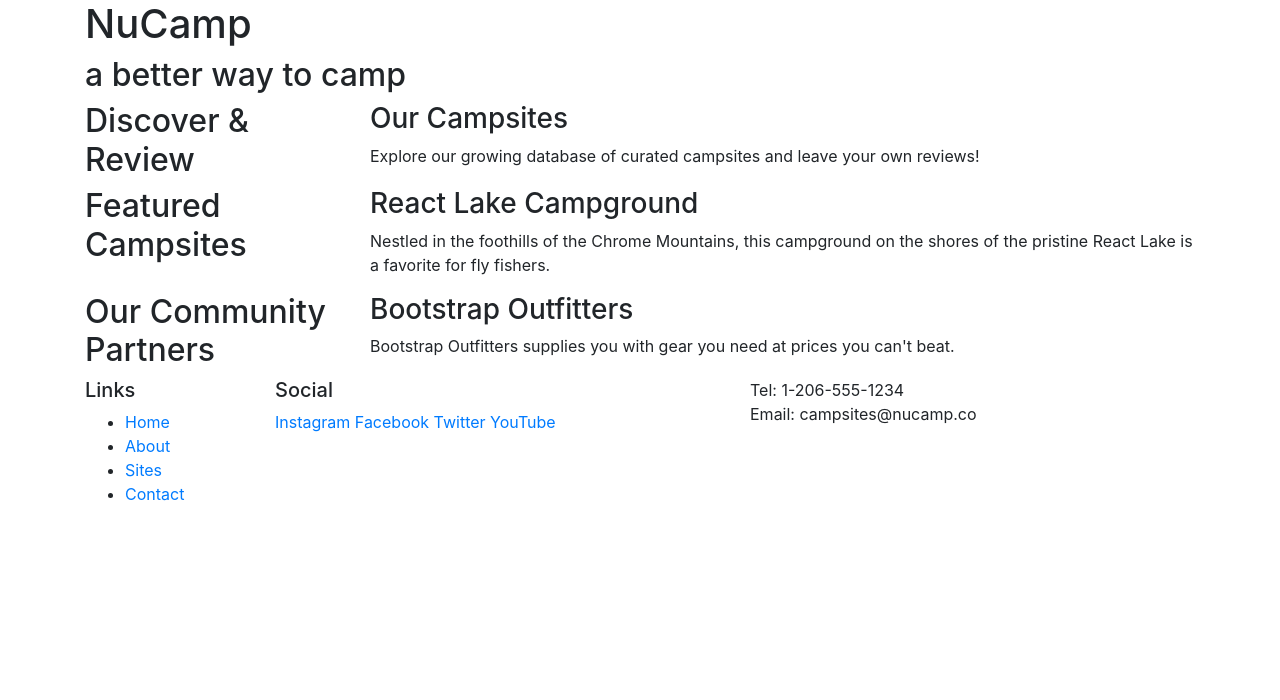
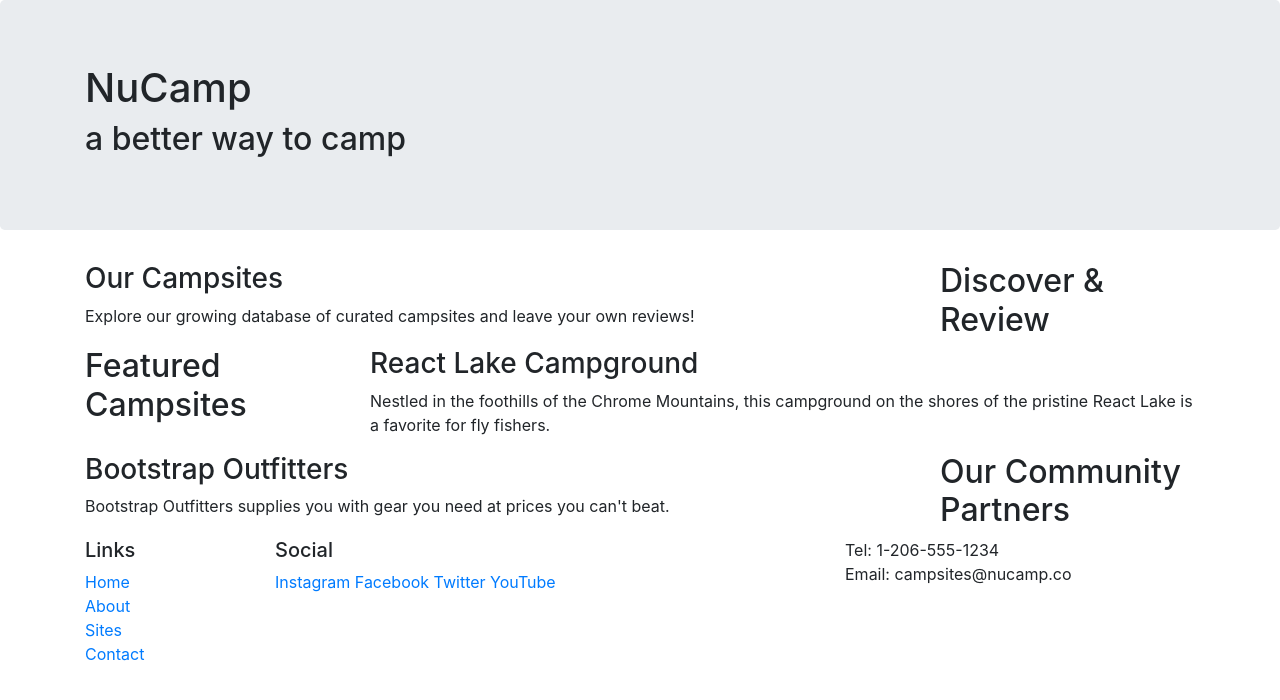
Before and after one commit to iantheminimalist/IanDeJesusNucamp-bootstrap, a website: page index.html in a window 1280 px wide. Drawn offline with nearby package versions, Linux system fonts and the light colour scheme.

Commit message:
add jumbotron to header, removed bullet points in Links, add offset to Contacts, added order classes to some of the h2 content.

```diff
--- a/index.html
+++ b/index.html
@@ -15,7 +15,7 @@
 
 <body>
 
-    <header>
+    <header class="jumbotron">
         <div class="container">
             <div class="row">
                 <div class="col">
@@ -29,7 +29,7 @@
 
     <div class="container">
         <div class="row">
-            <div class="col-sm-4 col-md-3">
+            <div class="col-sm-4 order-sm-last col-md-3">
                 <h2>Discover & Review</h2>
             </div>
             <div class="col">
@@ -47,7 +47,7 @@
             </div>
         </div>
         <div class="row">
-            <div class="col-sm-4 col-md-3">
+            <div class="col-sm-4  order-sm-last col-md-3">
                 <h2>Our Community Partners</h2>
             </div>
             <div class="col">
@@ -61,7 +61,7 @@
             <div class="row">
                 <div class="col-4 col-sm-2">
                     <h5>Links</h5>
-                    <ul>
+                    <ul class="list-unstyled">
                         <li><a href="#">Home</a></li>
                         <li><a href="#">About</a></li>
                         <li><a href="#">Sites</a></li>
@@ -75,7 +75,7 @@
                     <a href="http://twitter.com/">Twitter</a>
                     <a href="http://youtube.com/">YouTube</a>
                 </div>
-                <div class="col-sm-4">
+                <div class="col-sm-4 offset-1">
                     Tel: 1-206-555-1234<br />
                     Email: campsites@nucamp.co
                 </div>
```
